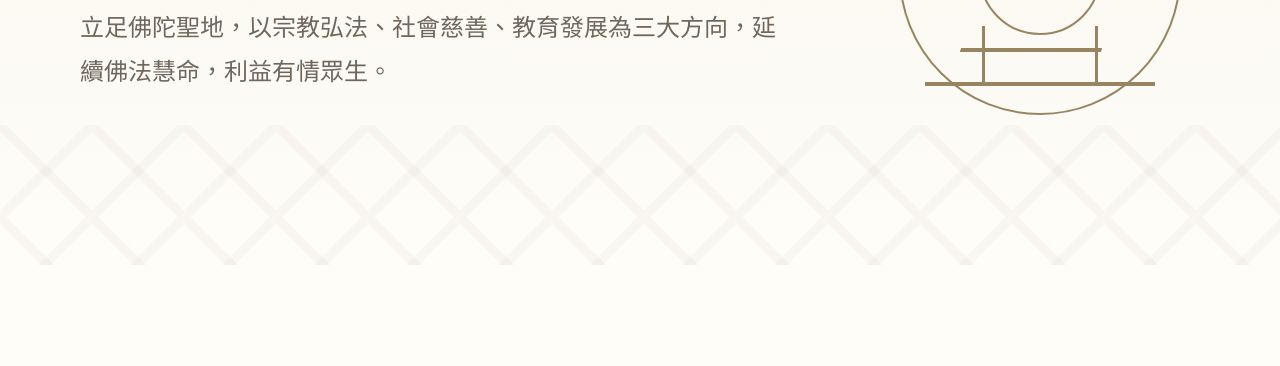
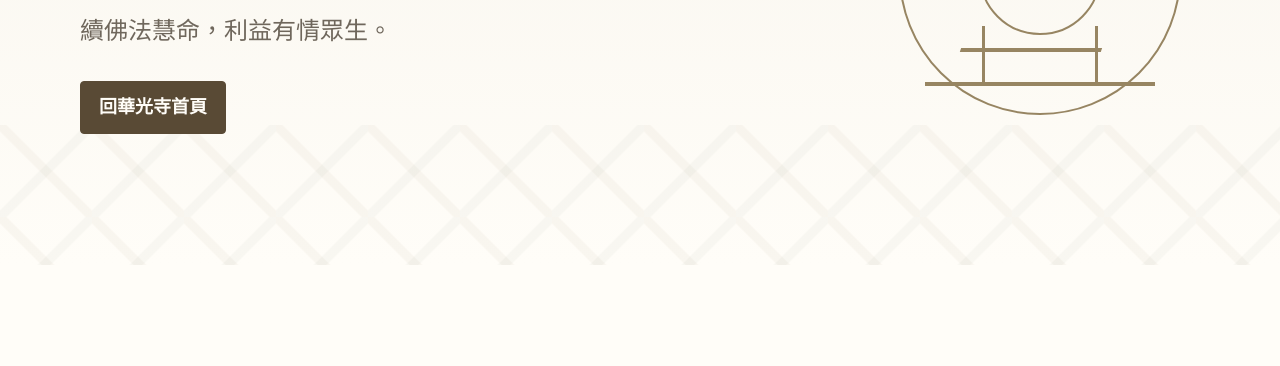
Before and after one commit to WalterinTW/huahkwang-vision-page, a plain HTML site: page index.html in a window 1280 px wide. Shown: the part 382-748 px from the top of the page. Drawn offline with Linux system fonts and the light colour scheme.

Commit message:
Add visible main site return button

```diff
--- a/assets/css/style.css
+++ b/assets/css/style.css
@@ -194,6 +194,28 @@
   font-size: 24px;
   line-height: 1.8;
   overflow-wrap: anywhere;
+}
+
+.home-link-button {
+  display: inline-flex;
+  align-items: center;
+  justify-content: center;
+  min-height: 46px;
+  margin-top: 28px;
+  padding: 9px 18px;
+  color: var(--color-paper);
+  background: var(--color-wood);
+  border: 1px solid var(--color-wood);
+  border-radius: 4px;
+  font-weight: 700;
+  text-decoration: none;
+  transition: background 160ms ease, border-color 160ms ease;
+}
+
+.home-link-button:hover,
+.home-link-button:focus-visible {
+  background: var(--color-earth);
+  border-color: var(--color-earth);
 }
 
 .hero-symbol {
@@ -456,6 +478,13 @@
   text-decoration: none;
 }
 
+.footer-links {
+  display: flex;
+  flex-wrap: wrap;
+  gap: 12px 18px;
+  justify-content: flex-end;
+}
+
 .back-to-top {
   position: fixed;
   right: 24px;
--- a/index.html
+++ b/index.html
@@ -33,6 +33,7 @@
           <p class="eyebrow">華光寺願景</p>
           <h1 id="hero-title">華光寺的願景</h1>
           <p class="hero-subtitle">立足佛陀聖地，以宗教弘法、社會慈善、教育發展為三大方向，延續佛法慧命，利益有情眾生。</p>
+          <a class="home-link-button" href="https://walterintw.github.io/huakwang-site/">回華光寺首頁</a>
         </div>
         <div class="hero-symbol" aria-hidden="true">
           <span class="symbol-wheel"></span>
@@ -155,7 +156,10 @@
   <footer class="site-footer">
     <div class="container footer-inner">
       <p>華光寺｜願景</p>
-      <a href="#hero">回到頁首</a>
+      <div class="footer-links">
+        <a href="https://walterintw.github.io/huakwang-site/">回華光寺首頁</a>
+        <a href="#hero">回到頁首</a>
+      </div>
     </div>
   </footer>
 
```
